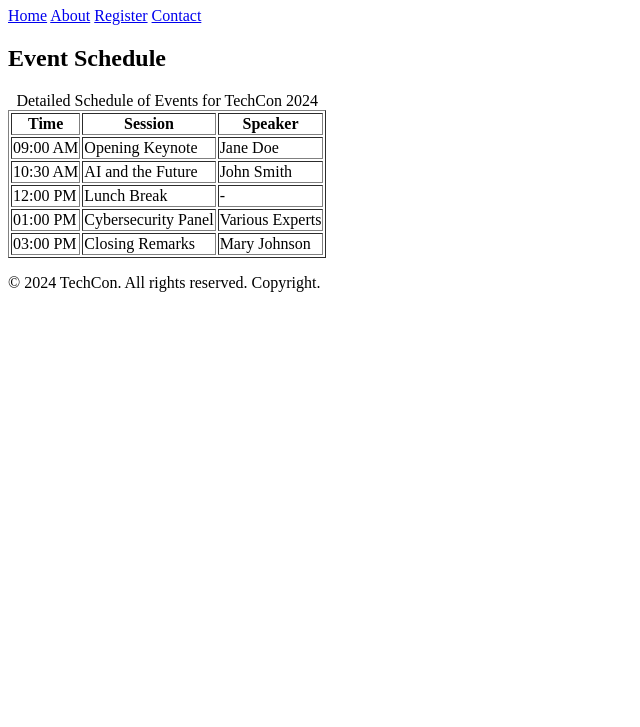
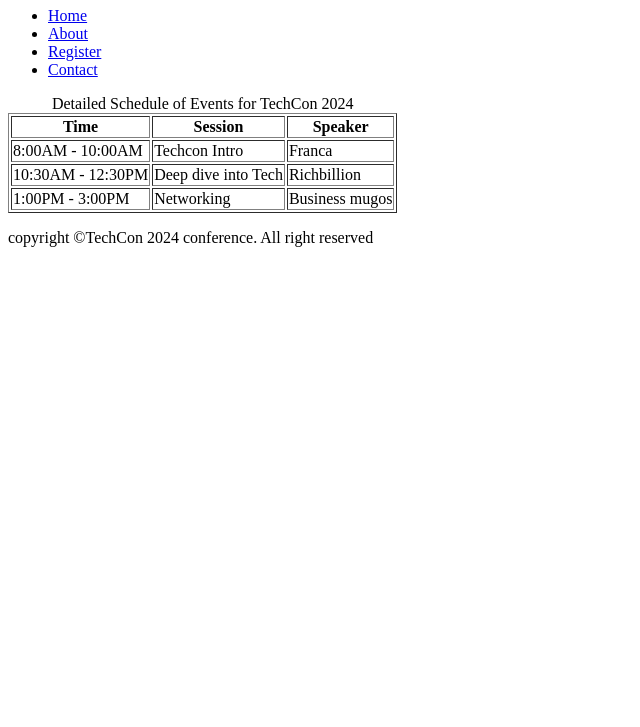
Before and after one commit to van-rodney/TechCon_HTML, a plain HTML site: page techcon_website/schedule.html in a window 1280 px wide. Shown: the part 73-800 px from the top of the page, without its empty margins (0-640 px from the left). Drawn offline with Linux system fonts and the light colour scheme.

Commit message:
Fix schedule page: add table, caption, scoped headers, and copyright

```diff
--- a/techcon_website/schedule.html
+++ b/techcon_website/schedule.html
@@ -1,27 +1,30 @@
 <!DOCTYPE html>
 <html lang="en">
 <head>
-  <meta charset="UTF-8" />
-  <meta name="viewport" content="width=device-width, initial-scale=1.0"/>
-  <title>Schedule - TechCon 2024</title>
+<meta charset="utf-8">
+<meta name="viewport" content="width=device-width,
+initial-scale=1.0">
+<title>Schedule Page for TechCon 2024 Conference Website</title>
 </head>
 <body>
-
 <header>
-    <h1>Schedule - TechCon 2024</h1>
+    <h1>Schedule for TechCon 2024</h1>
 <nav>
-      <a href="index.html">Home</a>
-      <a href="about.html">About</a>
-      <a href="register.html">Register</a>
-      <a href="contact.html">Contact</a>
+<ul>
+<li><a href="./index.html">Home</a></li>
+<li><a href="./about.html">About</a></li>
+<li><a href="./register.html">Register</a></li>
+<li><a href="./contact.html">Contact</a></li>
+</ul>
 </nav>
 </header>
-
 <main>
 <section>
-      <h2>Event Schedule</h2>
 <table border="1">
-        <caption>Detailed Schedule of Events for TechCon 2024</caption>
+<caption>Detailed Schedule of Events for TechCon
+
+2024</caption>
+
 <thead>
 <tr>
 <th scope="col">Time</th>
@@ -31,38 +34,27 @@
 </thead>
 <tbody>
 <tr>
-            <td>09:00 AM</td>
-            <td>Opening Keynote</td>
-            <td>Jane Doe</td>
+<td>8:00AM - 10:00AM</td>
+<td>Techcon Intro</td>
+<td>Franca</td>
 </tr>
 <tr>
-            <td>10:30 AM</td>
-            <td>AI and the Future</td>
-            <td>John Smith</td>
+<td>10:30AM - 12:30PM</td>
+<td>Deep dive into Tech</td>
+<td>Richbillion</td>
 </tr>
 <tr>
-            <td>12:00 PM</td>
-            <td>Lunch Break</td>
-            <td>-</td>
-          </tr>
-          <tr>
-            <td>01:00 PM</td>
-            <td>Cybersecurity Panel</td>
-            <td>Various Experts</td>
-          </tr>
-          <tr>
-            <td>03:00 PM</td>
-            <td>Closing Remarks</td>
-            <td>Mary Johnson</td>
+<td>1:00PM - 3:00PM</td>
+<td>Networking</td>
+<td>Business mugos</td>
 </tr>
 </tbody>
 </table>
 </section>
 </main>
 
-  <footer>
-    <p>&copy; 2024 TechCon. All rights reserved. Copyright.</p>
+<footer> <p>copyright &copy;TechCon 2024 conference. All right
+reserved</p>
 </footer>
-
 </body>
 </html>
```
Lines whose indentation alone changed are shown as unchanged.
